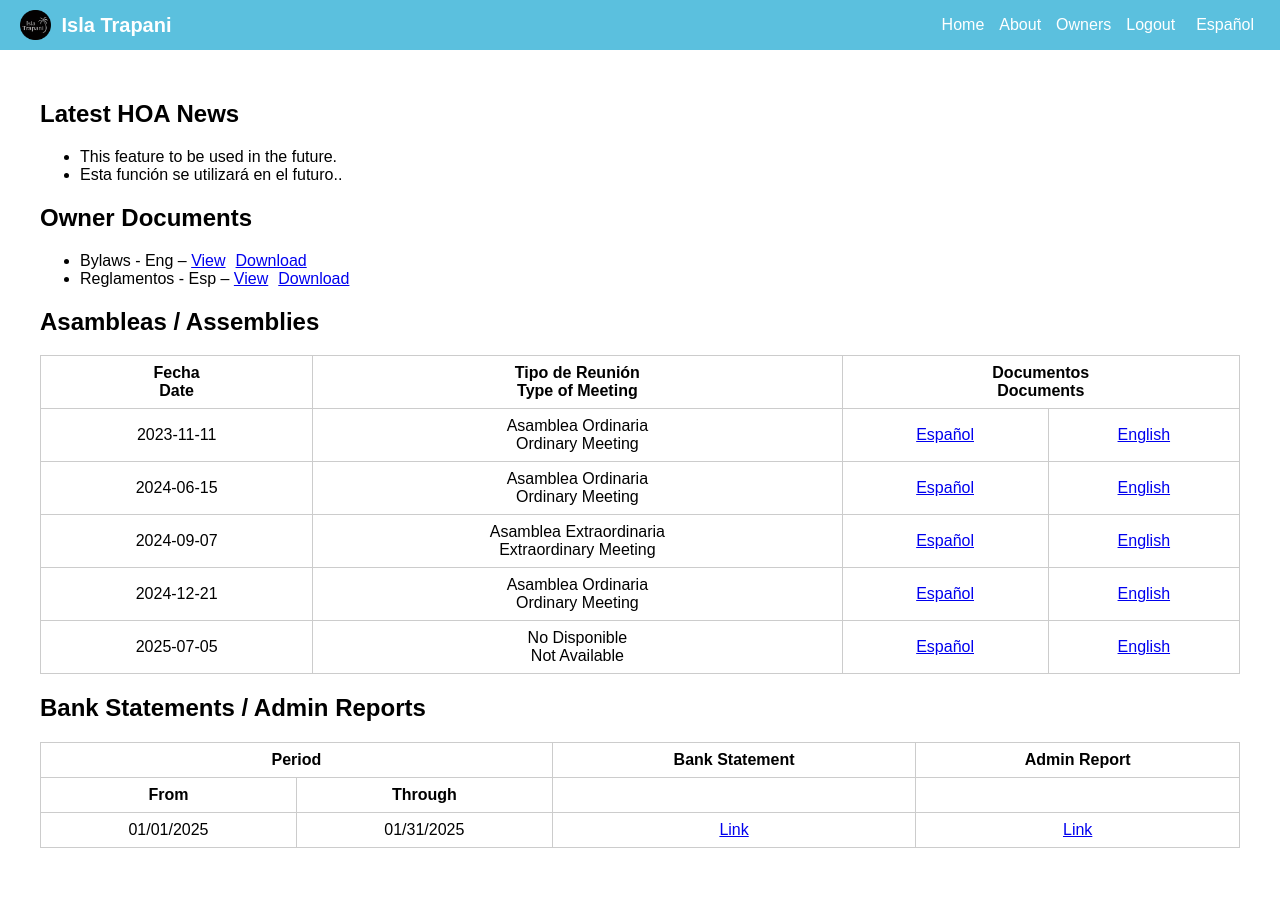
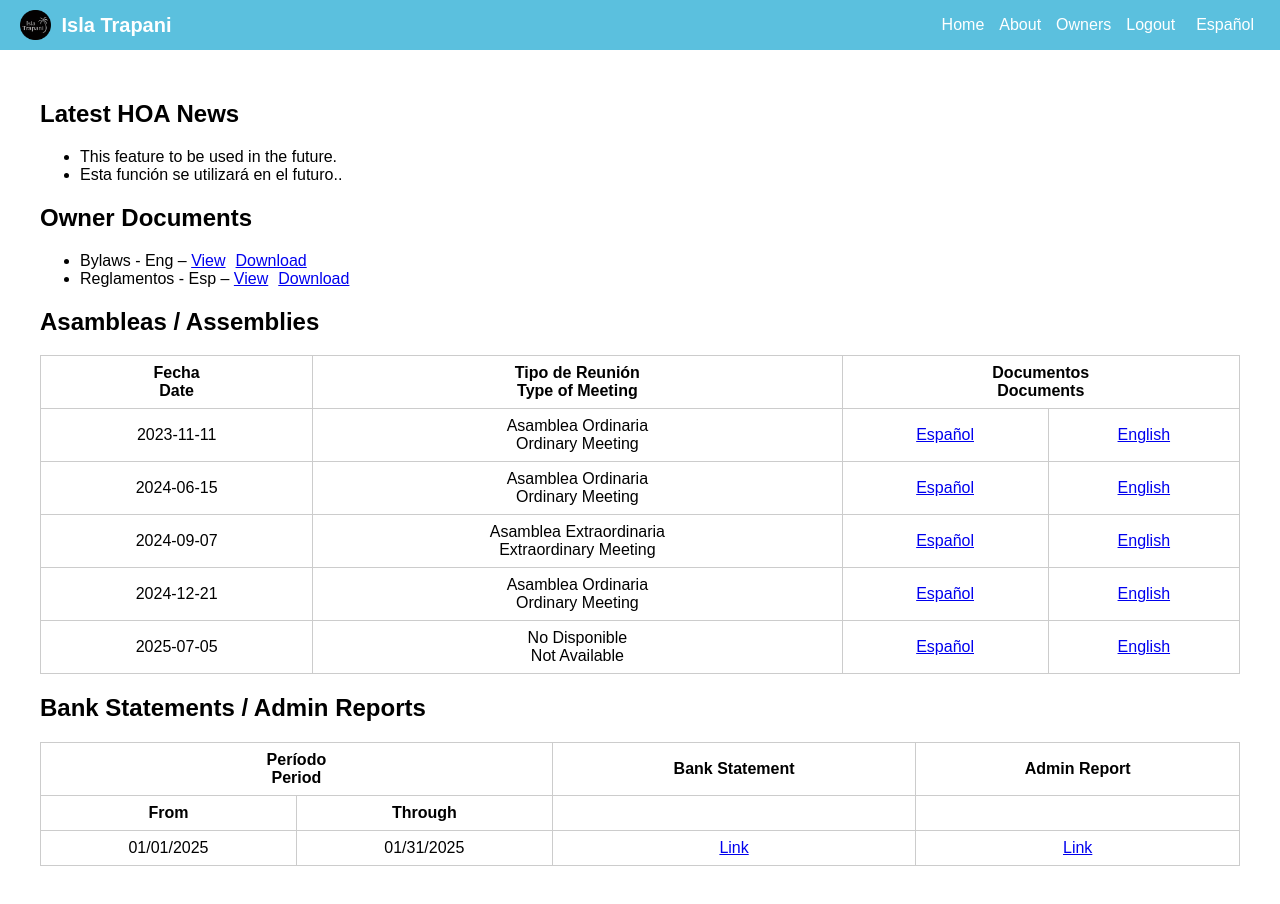
Before and after one commit to grdino/isla-trapani, a Next.js app: page /owners in a window 1280 px wide. Built offline with nearby package versions, Linux system fonts and the light colour scheme; sample sign-in values are in the browser's storage.

Commit message:
Update owners.js

```diff
--- a/pages/owners.js
+++ b/pages/owners.js
@@ -129,7 +129,7 @@ export default function Owners() {
           <table className="responsive-table">
             <thead>
               <tr>
-                <th colSpan="2">Period</th>
+                <th colSpan="2">Período<br />Period</th>
                 <th>Bank Statement</th>
                 <th>Admin Report</th>
               </tr>
```
